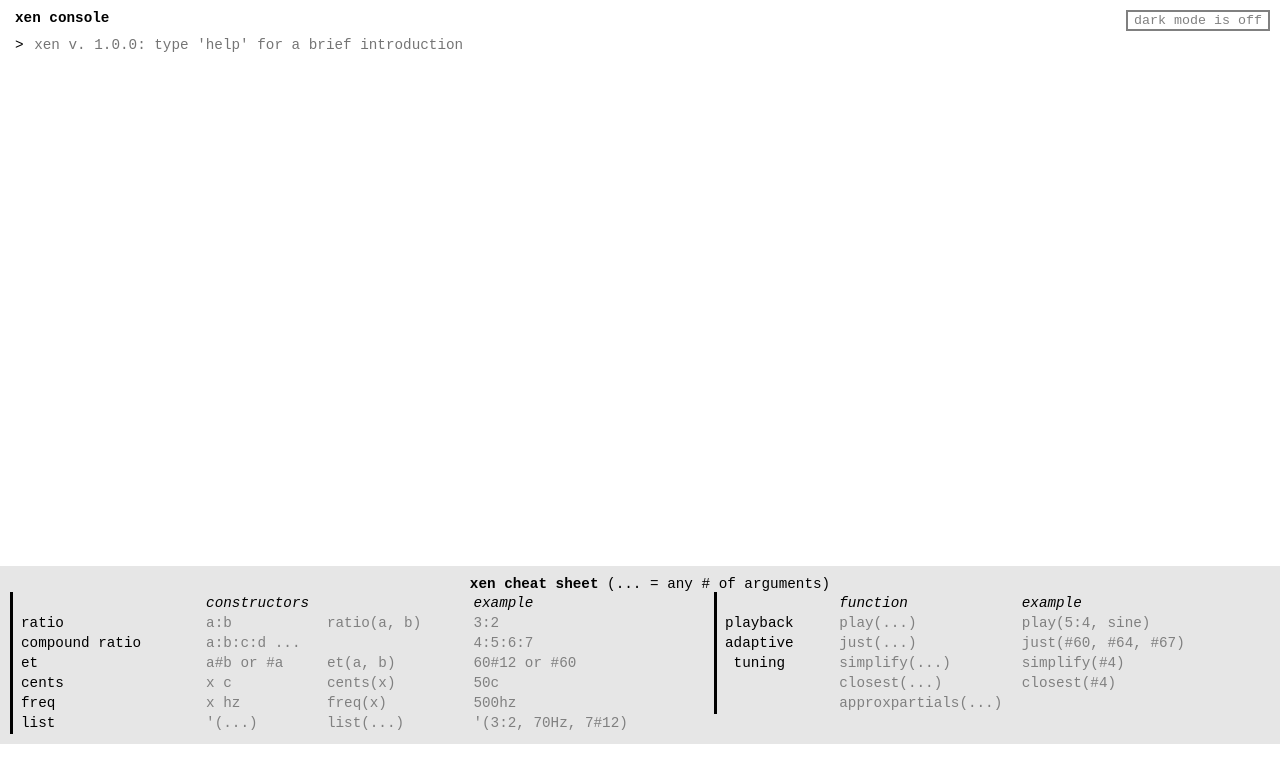
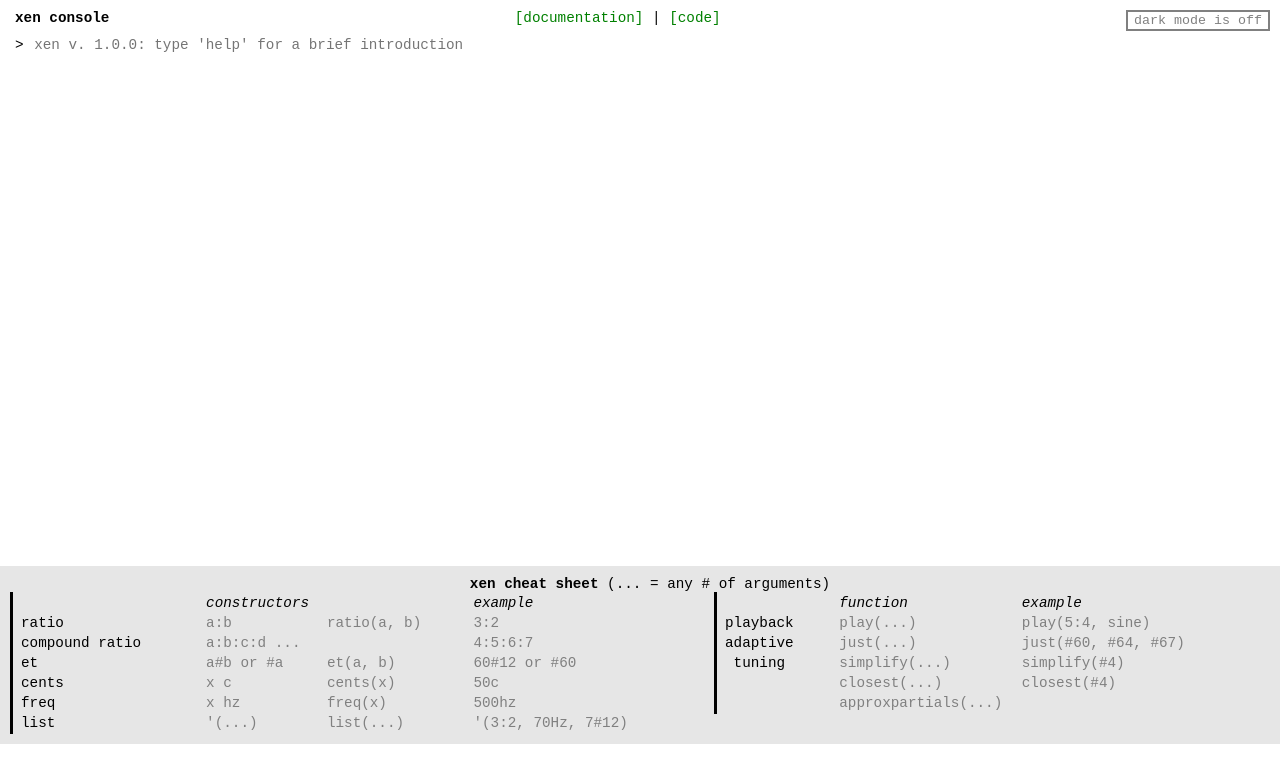
Before and after one commit to skarukas/xen, a plain HTML site: page index.html in a window 1280 px wide. Drawn offline with nearby package versions, Linux system fonts and the light colour scheme.

Commit message:
add github links

```diff
--- a/index.html
+++ b/index.html
@@ -8,14 +8,27 @@
     <body class="primary">
         <div id="flex-container" class="main-text">
             <div id="code-container">
-                <header><div><strong>xen console</strong></div><button class="dark-switch">dark mode is off</button></header>
+                <header>
+                    <div>
+                        <strong>xen console</strong>
+                    </div>
+                    <div>
+                        <a href="https://github.com/skarukas/xen/wiki" target="_blank" class="link">[documentation]</a>
+                        |
+                        <a href="https://github.com/skarukas/xen" target="_blank" class="link">[code]</a>
+                    </div>
+                    <button class="dark-switch">dark mode is off</button>
+                </header>
                 <div id="codeArea">
                     <div id="result"></div>
                     <div>&gt; <input type="text" id="codeInput" size="20" spellcheck="false" class="primary"/></div>
                 </div>
             </div>
             <footer class="secondary">
-                <div style="text-align: center;"><strong>xen cheat sheet</strong> (... = any # of arguments)</div>
+                <div style="text-align: center;">
+                    <strong>xen cheat sheet</strong>
+                    (... = any # of arguments)
+                </div>
                 <div class="footer-container">
                     <table style="width: 55vw;" class="example">
                         <thead style="font-style:italic">
--- a/style.css
+++ b/style.css
@@ -23,6 +23,19 @@ header {
     font-size: 1em;
     padding: 10px 0px 5px 15px;
 }
+
+.link {
+    -webkit-transition: color 0.2s;
+    -moz-transition: color 0.2s;
+    transition: color 0.2s;
+    color: green;
+    text-decoration: none;
+}
+
+.link:hover {
+    color: rgb(82, 204, 82);
+}
+
 
 
 #codeArea {
```
